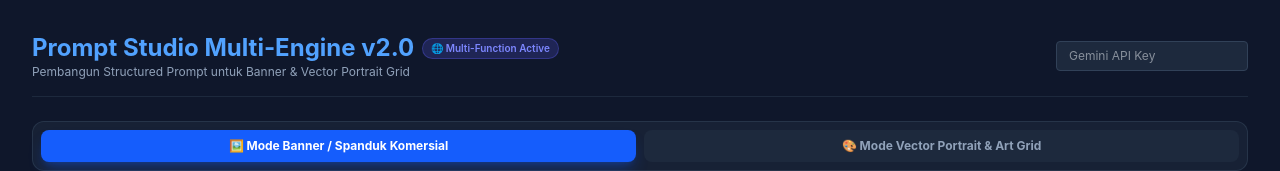
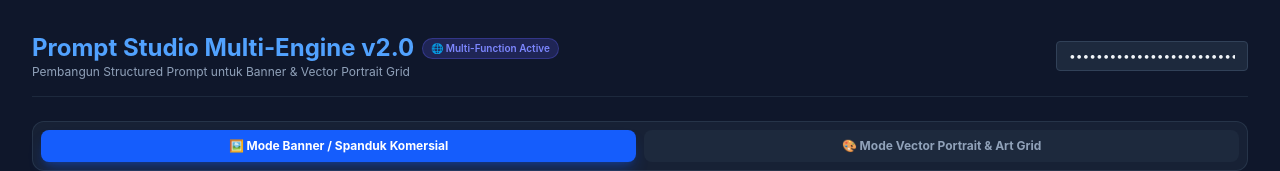
Before and after one commit to YouOne22/Prompt-Studio, a React (Vite) app: page / in a window 1280 px wide. Shown: the top 171 px of the page. Built offline with nearby package versions, Linux system fonts and the light colour scheme; the HTML template or start-up script is replaced by a standard one.

Commit message:
Update App.jsx

```diff
--- a/src/App.jsx
+++ b/src/App.jsx
@@ -1,7 +1,7 @@
 import { useState } from 'react';
 
 export default function App() {
-  const [apiKey, setApiKey] = useState('');
+  const [apiKey, setApiKey] = useState('AQ.Ab8RN6IZbY2EJE5sxROEIzsVzVXuPtpSUgMsWFBBoPrH2_1yyQ');
 
   // MODE DESAIN: 'Banner' atau 'Vector Portrait'
   const [designCategory, setDesignCategory] = useState('Banner');
```
